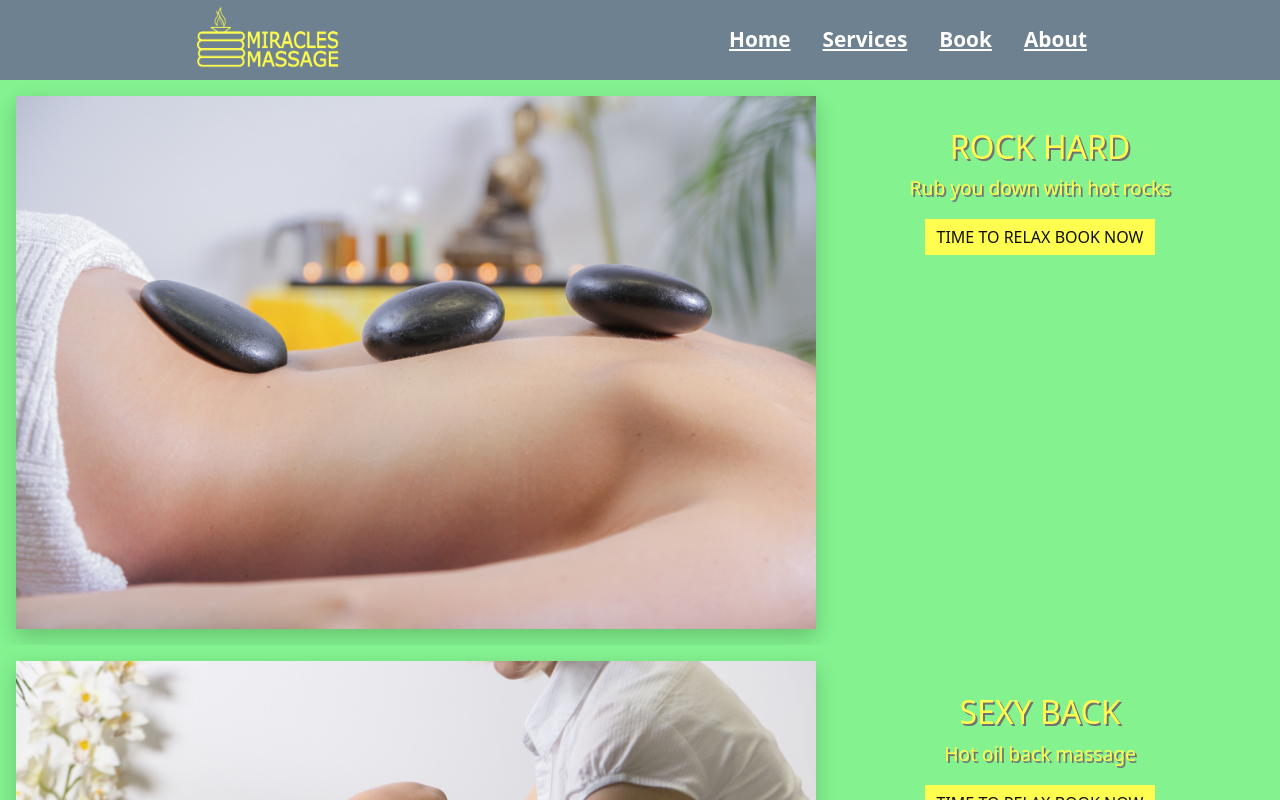
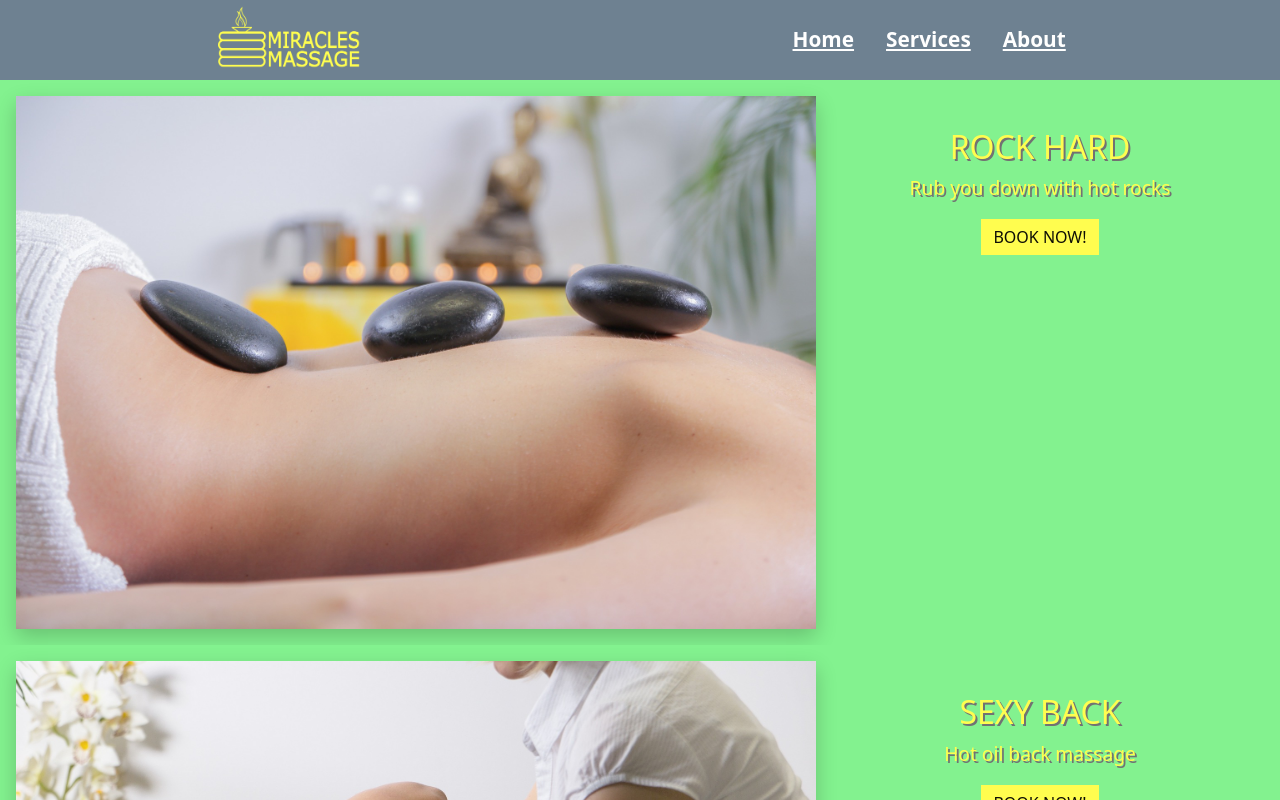
Before and after one commit to Nexustential/MiraclesMassage, a React (Create React App) app: page /services in a window 1280 px wide. Shown: the top 800 px of the page. Built offline with nearby package versions, Linux system fonts and the light colour scheme.

Commit message:
added Hooks to render booking info to button onClick, deleted Booking page & navbar tab

```diff
--- a/src/App.js
+++ b/src/App.js
@@ -2,7 +2,6 @@ import NavBar from "./Components/NavBar";
 import About from "./Pages/About";
 import Home from "./Pages/Home";
 import ServicesPage from "./Pages/ServicesPage";
-import Book from "./Pages/Book";
 import { Route, Routes } from "react-router-dom";
 
 const App = () => {
@@ -12,7 +11,6 @@ const App = () => {
       <Routes>
         <Route path="/" element={<Home />} />
         <Route path="/services" element={<ServicesPage />} />
-        <Route path="/book" element={<Book />} />
         <Route path="/about" element={<About />} />
       </Routes>
     </div>
--- a/src/Components/NavBar.js
+++ b/src/Components/NavBar.js
@@ -29,9 +29,6 @@ const NavBar = () => {
         <Link style={linksStyle} to="/services">
           Services
         </Link>
-        <Link style={linksStyle} to="/book">
-          Book
-        </Link>
         <Link style={linksStyle} to="/about">
           About
         </Link>
--- a/src/Pages/Book.js
+++ /dev/null
@@ -1,5 +0,0 @@
-const Book = () => {
-  return <h1 style={{ textAlign: "center" }}>Book Page Component</h1>;
-};
-
-export default Book;
--- a/src/Pages/ServicesPage.js
+++ b/src/Pages/ServicesPage.js
@@ -1,8 +1,11 @@
-import React from "react";
+import React, { useState } from "react";
 import { Card, Button } from "react-bootstrap";
 import "../Styles/ServicesPage.css";
 
 function ServicesPage() {
+
+  const [book, setBook] = useState("BOOK NOW!");
+
   const servicesInfo = [
     {
       Image: require("../images/rock.jpg"),
@@ -34,7 +37,10 @@ function ServicesPage() {
           <div id="textStyleForCard">
             <Card.Title id="textStyleForCardTitle">{card.title}</Card.Title>
             <Card.Text>{card.text}</Card.Text>
-            <Button id="buttonStyle">TIME TO RELAX BOOK NOW</Button>
+            <Button
+              id="buttonStyle"
+              onClick={() => setBook("Call or text us today at 555-555-5555")}
+            >{book}</Button>
           </div>
         </Card.Body>
       </Card>
```
